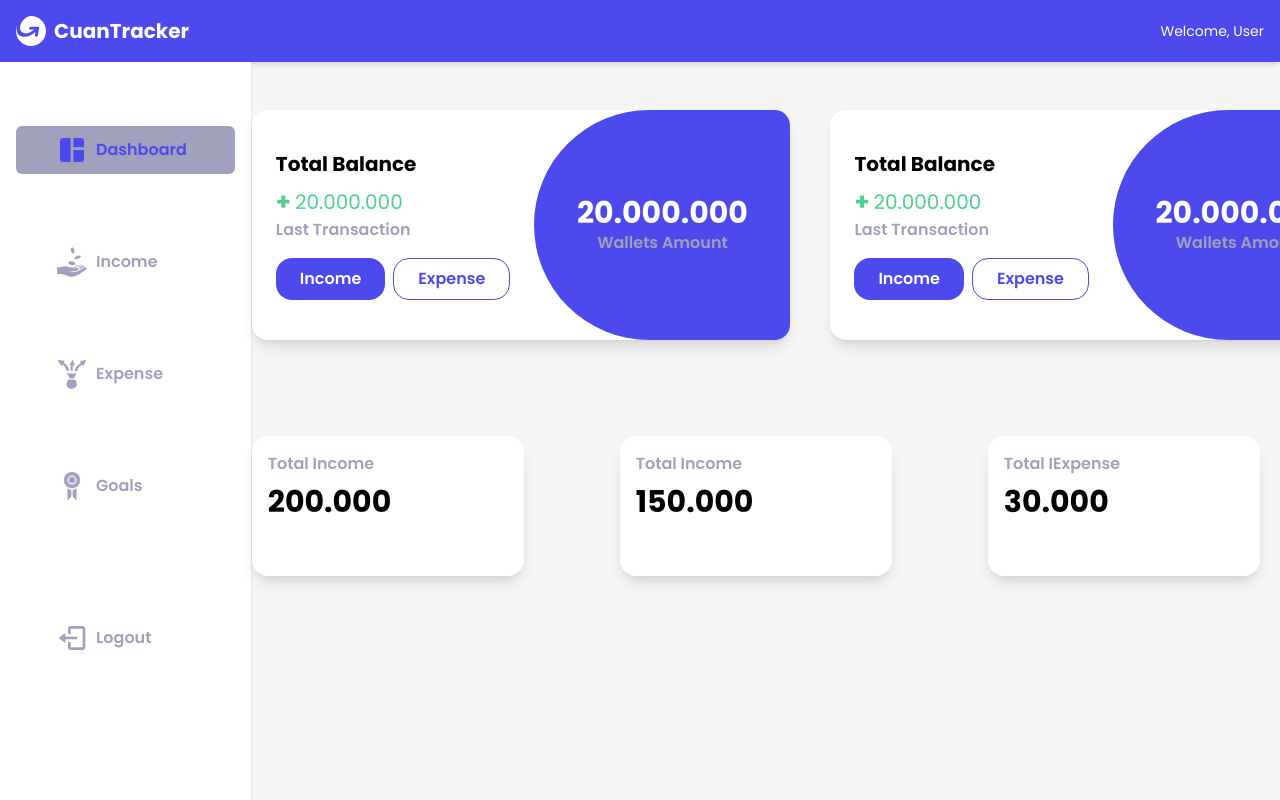
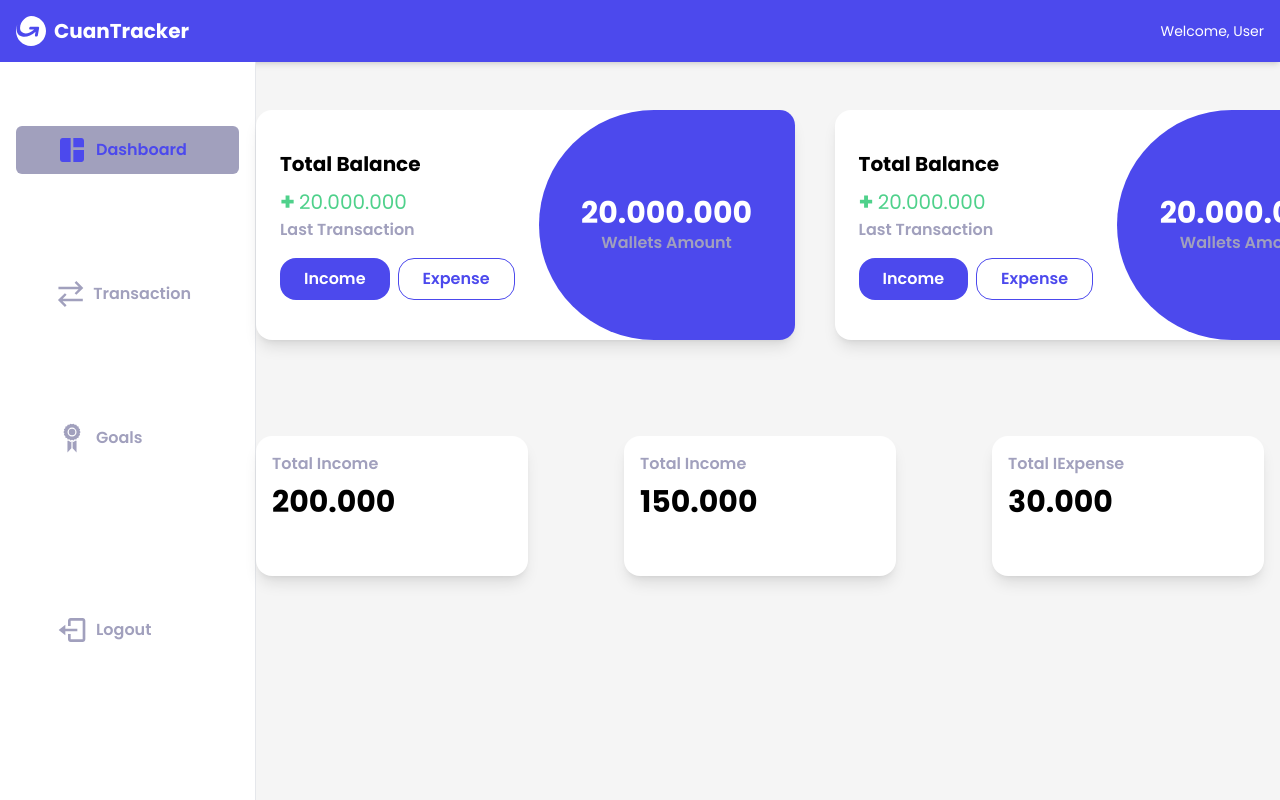
Before and after one commit to venedictchen/oprec-ristek-fe, a Next.js app: page / in a window 1280 px wide. Shown: the top 800 px of the page. Built offline with nearby package versions, Linux system fonts and the light colour scheme.

Commit message:
refactor

```diff
--- a/src/components/elements/SideBar/index.tsx
+++ b/src/components/elements/SideBar/index.tsx
@@ -1,19 +1,19 @@
 import { MdSpaceDashboard } from "react-icons/md";
-import { GiExpense, GiAchievement, GiReceiveMoney } from "react-icons/gi";
+import { GiAchievement} from "react-icons/gi";
+import { GrTransaction } from "react-icons/gr";
 import { BiLogOut } from "react-icons/bi";
 import { SideBarProps } from "./interface";
 export const SideBar: React.FC<SideBarProps> = ({ selectedOption, onSidebarClick }) => {
 
   const sidebarOptions = [
     { icon: <MdSpaceDashboard className="w-8 h-8" />, label: "Dashboard", option: "dashboard" },
-    { icon: <GiReceiveMoney className="w-8 h-8" />, label: "Income", option: "income" },
-    { icon: <GiExpense className="w-8 h-8" />, label: "Expense", option: "expense" },
+    {icon: <GrTransaction className="w-8 h-8" />, label: "Transaction", option: "transactions" },
     { icon: <GiAchievement className="w-8 h-8" />, label: "Goals", option: "goals" },
   ];
 
   return (
     <nav className="flex flex-col w-64 p-4 bg-white border-r border-gray-200 cursor-pointer font-semibold">
-      <div className="flex flex-col py-12 text-[#A1A0BD] gap-16 text-center">
+      <div className="flex flex-col py-12 text-[#A1A0BD] gap-24 text-center">
         {sidebarOptions.map((option) => (
          <div
          key={option.option}
@@ -27,7 +27,7 @@ export const SideBar: React.FC<SideBarProps> = ({ selectedOption, onSidebarClick
        </div>
         ))}
       </div>
-      <div className="flex px-10 py-2 mt-14 text-[#A1A0BD] hover:text-[#FFFFFF] hover:bg-[#E60000] rounded-md font-semibold">
+      <div className="flex px-10 py-2 mt-24 text-[#A1A0BD] hover:text-[#FFFFFF] hover:bg-[#E60000] rounded-md font-semibold">
         <BiLogOut className="w-8 h-8" />
         <p className="mx-2 my-1">Logout</p>
       </div>
--- a/src/pages/ExpensePage/index.tsx
+++ /dev/null
@@ -1,10 +0,0 @@
-
-const ExpensePage: React.FC = () => {
-    return (
-      <div className="bg-red-700 w-full text-center">
-          ini expense page
-      </div>
-    );
-};
-
-export default ExpensePage;
--- a/src/pages/IncomePage/index.tsx
+++ /dev/null
@@ -1,11 +0,0 @@
-
-
-const IncomePage :React.FC = () => {
-    return(
-        <div className="bg-red-500 w-full text-center">
-          halo income
-      </div>
-    )
-}
-
-export default IncomePage
--- /dev/null
+++ b/src/pages/TransactionPage/index.tsx
@@ -0,0 +1,11 @@
+
+
+const TransactionPage :React.FC = () => {
+    return(
+        <div className="bg-red-500 w-full text-center">
+          list transaksi di sini
+      </div>
+    )
+}
+
+export default TransactionPage
--- a/src/pages/index.tsx
+++ b/src/pages/index.tsx
@@ -1,12 +1,10 @@
 import HomePage from "./HomePage";
 import { Poppins } from "next/font/google";
 import { SiMoneygram } from "react-icons/si";
-import IncomePage from "./IncomePage";
-import { useState } from "react";
+import TransactionPage from "./TransactionPage";
 import { SideBar } from "@/components/elements/SideBar";
-import ExpensePage from "./ExpensePage";
 import GoalsPage from "./GoalsPage";
-import { SidebarProvider, useSidebarContext } from "@/components/contexts";
+import { useSidebarContext } from "@/components/contexts";
 
 const poppins = Poppins({
   subsets: ['latin'],
@@ -33,8 +31,7 @@ export default function Home() {
       <div className="flex flex-1 ">
         <SideBar selectedOption={selectedOption} onSidebarClick={setOption} />
         {selectedOption === "dashboard" && <HomePage />}
-        {selectedOption === "income" && <IncomePage />}
-        {selectedOption === "expense" && <ExpensePage />}
+        {selectedOption === "transactions" && <TransactionPage />}
         {selectedOption === "goals" && <GoalsPage />}
       </div>
     </main>
```
Also changed, not shown: src/pages/IncomePage/modules/constant.ts (deleted), src/pages/IncomePage/modules/interface.ts (deleted), src/pages/TransactionPage/modules/constant.ts (added), src/pages/TransactionPage/modules/interface.ts (added).
